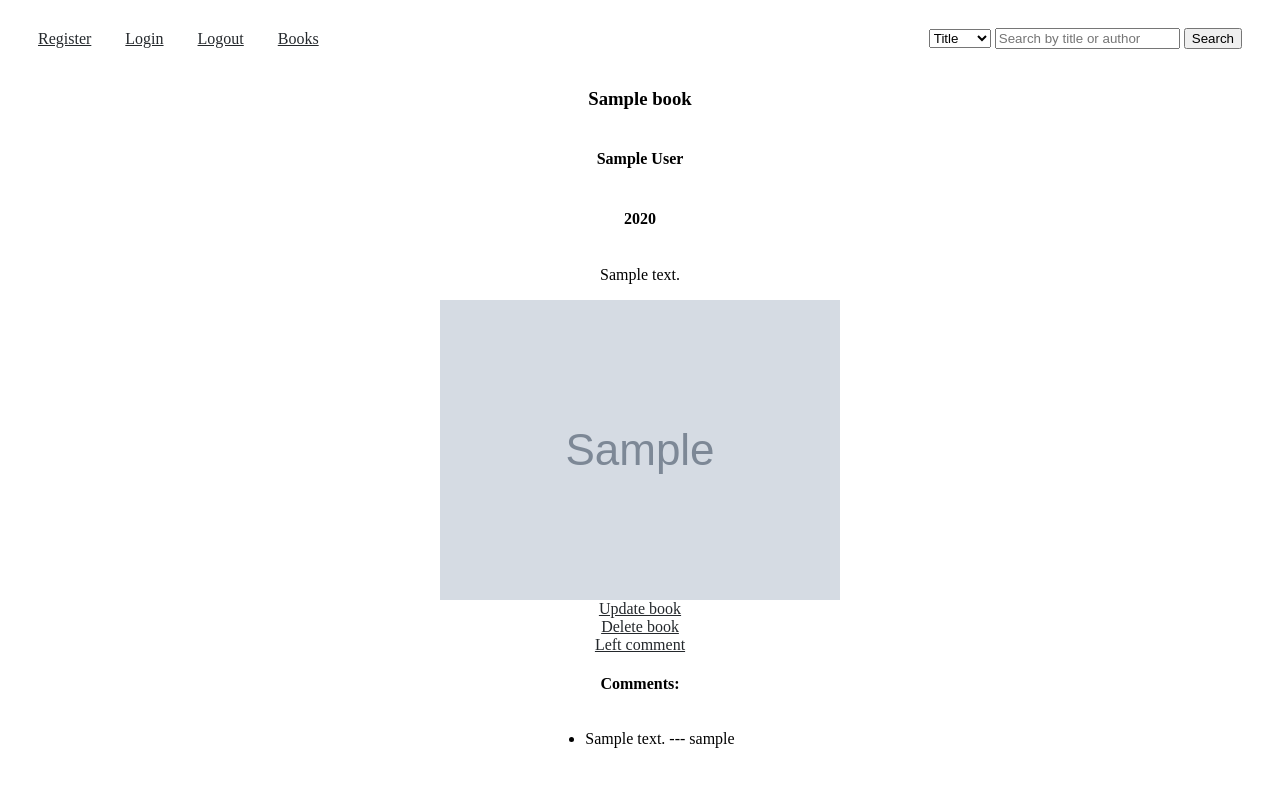
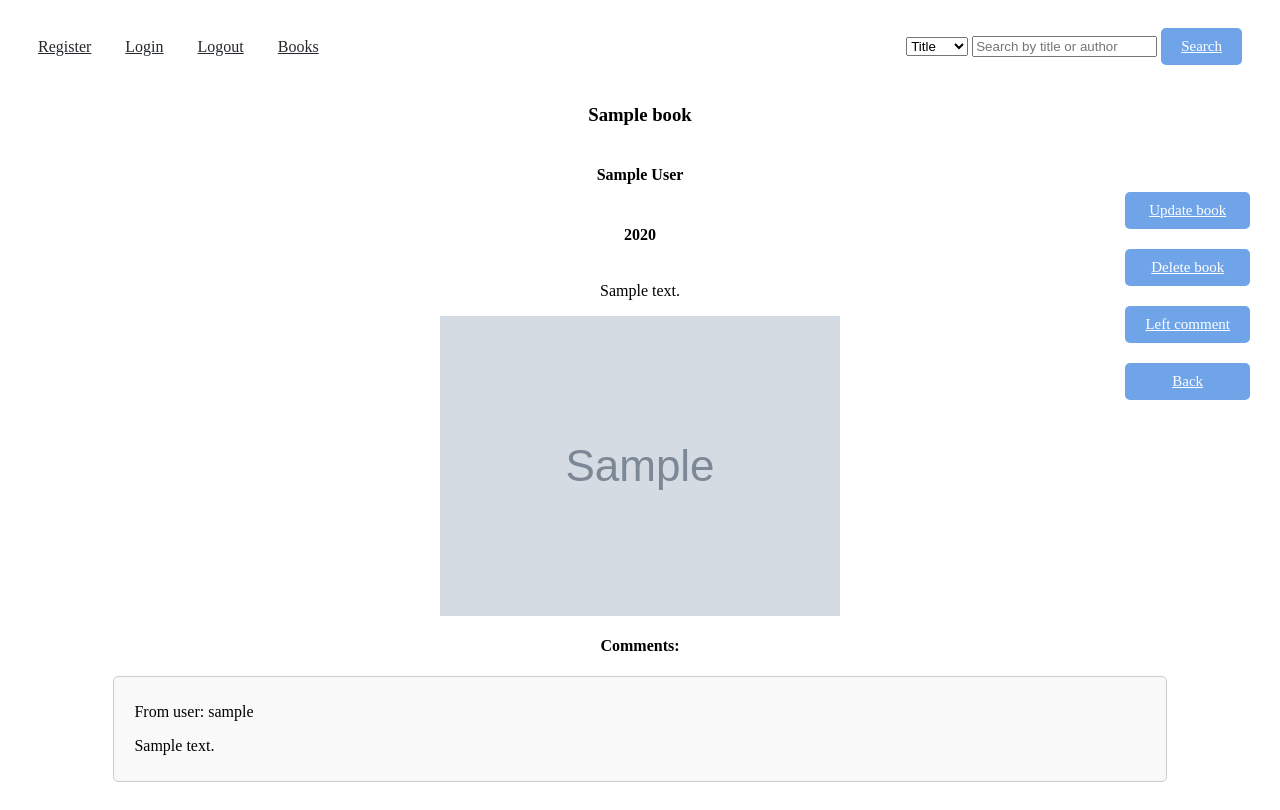
Before and after one commit to MariaS111/WebLibrary, a Django app: page /books/1/ in a window 1280 px wide. Before the commit the page ends 748 px from the top, so only its background shows below. Run offline with Django 4.2, Linux system fonts and the light colour scheme; a user stored in the database is signed in; tables that the repository leaves empty hold one stand-in row (values such as "Sample post"); grey boxes marked "Sample" are stand-in pictures.

Commit message:
feat: add styles for buttons links comments add models validation

```diff
--- a/Library/authors/models.py
+++ b/Library/authors/models.py
@@ -1,10 +1,12 @@
+from django.core.validators import MinValueValidator
 from django.db import models
 
 
 class Author(models.Model):
     full_name = models.CharField(max_length=100)
-    date_of_birth = models.DateField()
-    biography = models.TextField()
+    date_of_birth = models.DateField(
+        validators=[MinValueValidator(limit_value=1)])
+    biography = models.TextField(max_length=500)
 
     class Meta:
         verbose_name = "Author"
--- a/Library/books/forms.py
+++ b/Library/books/forms.py
@@ -2,4 +2,4 @@ from django.forms import CharField, Form, Textarea
 
 
 class CommentForm(Form):
-    content = CharField(widget=Textarea(attrs={'rows': 5, 'cols': 50}))
+    content = CharField(widget=Textarea(attrs={'rows': 5, 'cols': 50, 'maxlength': '200'}))
--- a/Library/books/models.py
+++ b/Library/books/models.py
@@ -1,3 +1,4 @@
+from django.core.validators import MinValueValidator
 from django.db import models
 from django.urls import reverse
 
@@ -5,8 +6,9 @@ from django.urls import reverse
 class Book(models.Model):
     title = models.CharField(max_length=100)
     author = models.ForeignKey('authors.Author', on_delete=models.DO_NOTHING)
-    publication_year = models.IntegerField()
-    description = models.TextField()
+    publication_year = models.IntegerField(
+        validators=[MinValueValidator(limit_value=1)])
+    description = models.TextField(max_length=500)
     cover = models.ImageField(upload_to='books/', default='books/book-icon.jpg')
     date_of_publication = models.DateField(auto_now_add=True)
     date_of_update = models.DateField(auto_now=True)
@@ -14,7 +16,7 @@ class Book(models.Model):
     class Meta:
         verbose_name = "Book"
         verbose_name_plural = "Books"
-        ordering = ['date_of_update']
+        ordering = ['-date_of_update']
 
     def __str__(self):
         return self.title
@@ -26,7 +28,7 @@ class Book(models.Model):
 class Comment(models.Model):
     book = models.ForeignKey(Book, on_delete=models.DO_NOTHING)
     user = models.ForeignKey('users.CustomUser', on_delete=models.DO_NOTHING)
-    content = models.TextField()
+    content = models.TextField(max_length=200)
     date_of_publication = models.DateField(auto_now_add=True)
 
     class Meta:
--- a/Library/static/css/styles.css
+++ b/Library/static/css/styles.css
@@ -27,11 +27,13 @@ nav a{
 
 header form {
     padding-right: 30px;
+    gap: 20px;
 }
 
 .book-card {
     text-decoration: none;
     border: 1px solid #24282C;
+    border-radius: 10px;
     padding: 15px 20px;
     text-align: center;
     display: flex;
@@ -59,7 +61,7 @@ header form {
 
 .book-container {
      display: grid;
-     padding: 40px 0;
+     padding: 40px 0 20px 0;
      grid-template-columns: repeat(2, 1fr);
      grid-template-rows: repeat(2, 1fr);
      gap: 4rem;
@@ -72,3 +74,62 @@ header form {
     justify-content: center;
     width: 80%;
 }
+
+.book-description {
+    width: 70%;
+    word-wrap: break-word;
+    text-align: center;
+}
+
+
+.comment {
+    width: 80%;
+    height: auto;
+    border: 1px solid #ccc;
+    border-radius: 5px;
+    background-color: #f9f9f9;
+    padding: 10px 20px;
+    margin-bottom: 20px;
+}
+
+.comment p {
+     word-wrap: break-word;
+}
+
+
+.button {
+      background-color: #6fa4e9;
+      color: #fff;
+      padding: 10px 20px;
+      border: none;
+      border-radius: 5px;
+      cursor: pointer;
+      font-size: 15px;
+      text-align: center;
+}
+
+.button:hover {
+      background-color: navy;
+      color: white;
+}
+
+button {
+      font-size: 15px;
+      font-family: "Times New Roman";
+      text-decoration: underline;
+}
+
+.abs-det {
+    display: flex;
+    flex-direction: column;
+    row-gap: 20px;
+    position: absolute;
+    bottom: 50%;
+    right: 30px;
+}
+
+.abs-lst {
+    position: absolute;
+    bottom: 10%;
+    right: 30px;
+}
--- a/Library/templates/base.html
+++ b/Library/templates/base.html
@@ -20,7 +20,7 @@
             <option value="author">Author</option>
         </select>
         <input type="text" name="query" value="{% if query %}{{ query }}{% else %}{{ '' }}{% endif %}" placeholder="Search by title or author">
-        <button type="submit">Search</button>
+        <button type="submit" class="button">Search</button>
     </form>
 </header>
 {% block content %}
--- a/Library/templates/books/book_add_comment.html
+++ b/Library/templates/books/book_add_comment.html
@@ -3,8 +3,9 @@
  <form method="post">
         {% csrf_token %}
         {{ form.as_p }}
-        <button type="submit">Add Comment</button>
+        <button class="button" type="submit">Add Comment</button>
+        <a class="button" href="{% url 'book' pk=pk %}">Back to List</a>
  </form>
 
-<a href="{% url 'book' pk=pk %}">Back to List</a>
+
 {% endblock %}
--- a/Library/templates/books/book_create.html
+++ b/Library/templates/books/book_create.html
@@ -5,7 +5,8 @@
   <form method="post">
     {% csrf_token %}
     {{ form.as_p }}
-    <button type="submit">Save</button>
+    <button class="button" type="submit">Save</button>
+    <a class="button" href="{% url 'books' %}">Back to List</a>
   </form>
-  <a href="{% url 'books' %}">Back to List</a>
+
 {% endblock %}
--- a/Library/templates/books/book_delete.html
+++ b/Library/templates/books/book_delete.html
@@ -5,7 +5,8 @@
   <p>Are you sure you want to delete this book?</p>
   <form method="post">
     {% csrf_token %}
-    <button type="submit">Yes, Delete</button>
+    <button class="button" type="submit">Yes, Delete</button>
+    <a class="button" href="{% url 'book' pk=book.pk %}">Cancel</a>
   </form>
-  <a href="{% url 'book' pk=book.pk %}">Cancel</a>
+
 {% endblock %}
--- a/Library/templates/books/book_detail.html
+++ b/Library/templates/books/book_detail.html
@@ -4,19 +4,24 @@
         <h3>{{book}}</h3>
         <h4>{{book.author.full_name}}</h4>
         <h4>{{book.publication_year}}</h4>
-        <p>{{book.description}}</p>
+        <p class="book-description">{{book.description}}</p>
         <img src="{{ book.cover.url }}" alt="Book Cover">
+    </div>
         {% if user.is_authenticated %}
-            <a href="{% url 'book_update' pk=book.pk %}">Update book</a>
-            <a href="{% url 'book_delete' pk=book.pk %}">Delete book</a>
-            <a href="{% url 'book_add_comment' pk=book.pk %}">Left comment</a>
+        <div class="abs-det">
+            <a class="button" href="{% url 'book_update' pk=book.pk %}">Update book</a>
+            <a class="button" href="{% url 'book_delete' pk=book.pk %}">Delete book</a>
+            <a class="button" href="{% url 'book_add_comment' pk=book.pk %}">Left comment</a>
+            <a class="button" href="{% url 'books' %}">Back</a>
+        </div>
         {% endif %}
 
           <h4>Comments:</h4>
-          <ul>
             {% for comment in book.comment_set.all %}
-              <li>{{ comment.content }} --- {{comment.user.username}}</li>
+              <div class="comment">
+                  <p>From user: {{comment.user.username}}</p>
+                  <p>{{ comment.content }}</p>
+              </div>
             {% endfor %}
-          </ul>
-    </div>
+
 {% endblock %}
--- a/Library/templates/books/book_update.html
+++ b/Library/templates/books/book_update.html
@@ -5,7 +5,8 @@
   <form method="post" enctype="multipart/form-data">
     {% csrf_token %}
     {{ form.as_p }}
-    <button type="submit">Save Changes</button>
+    <button class="button" type="submit">Save Changes</button>
+    <a class="button" href="{% url 'book' pk=book.pk %}">Back to List</a>
   </form>
-  <a href="{% url 'book' pk=book.pk %}">Back to List</a>
+
 {% endblock %}
--- a/Library/templates/users/login.html
+++ b/Library/templates/users/login.html
@@ -4,7 +4,8 @@
 <form method="post">
     {% csrf_token %}
     {{ form.as_p }}
-    <button type="submit">Login</button>
+    <button class="button" type="submit">Login</button>
+    <p>Don't have an account? <a href="{% url 'register' %}">Register</a></p>
 </form>
-<p>Don't have an account? <a href="{% url 'register' %}">Register</a></p>
+
 {% endblock %}
--- a/Library/templates/users/logout.html
+++ b/Library/templates/users/logout.html
@@ -2,5 +2,6 @@
 
 {% block content %}
   <h2>Logout successful</h2>
-  <p>You have been successfully logged out. <a href="{% url 'login' %}">Login again</a>.</p>
+  <p>You have been successfully logged out.</p>
+  <a class="button" href="{% url 'login' %}">Login again</a>
 {% endblock %}
--- a/Library/templates/users/register.html
+++ b/Library/templates/users/register.html
@@ -4,7 +4,8 @@
 <form method="post">
     {% csrf_token %}
     {{ form.as_p }}
-    <button type="submit">Register</button>
+    <button class="button" type="submit">Register</button>
+    <p>Already have an account? <a href="{% url 'login' %}">Login here</a></p>
 </form>
-<p>Already have an account? <a href="{% url 'login' %}">Login here</a></p>
+
 {% endblock %}
```
Also changed, not shown: Library/templates/books/book_list.html (+4 -3 lines).
